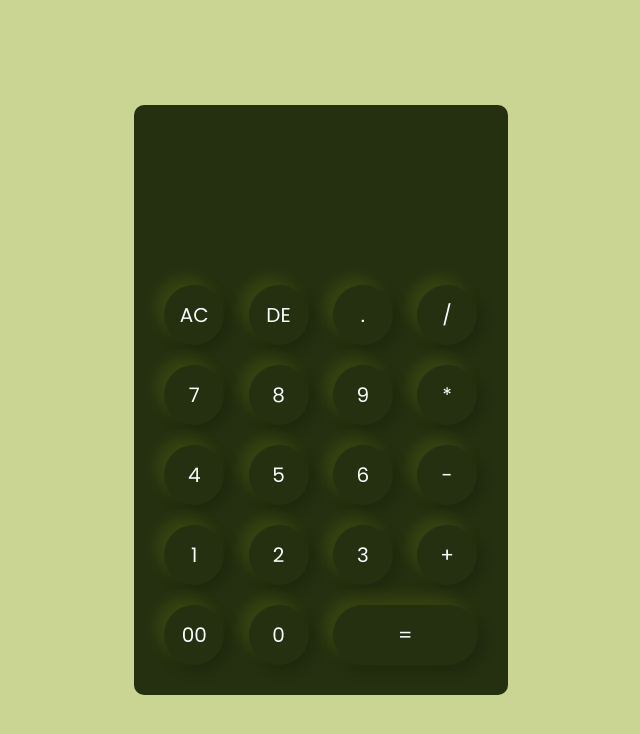
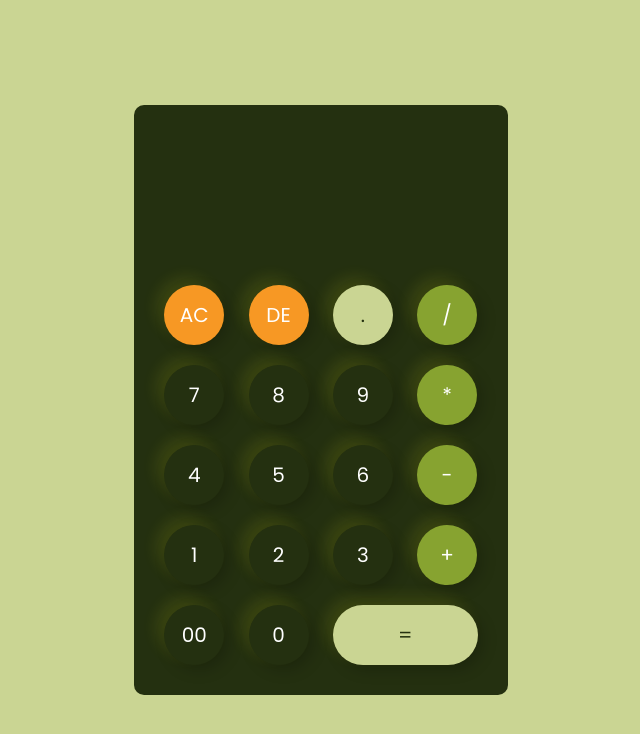
Before and after one commit to rdvlpr/vanilla-calculator, a plain HTML site: page index.html in a window 1280 px wide. Shown: the whole page, without its empty margins (319-959 px from the left). Drawn offline with Linux system fonts and the light colour scheme.

Commit message:
Styled HTML

```diff
--- a/index.html
+++ b/index.html
@@ -22,38 +22,42 @@
           <input type=" text" name="display" id="display">
         </div>
         <div>
-          <input type="button" value="AC" onclick="display.value = ''">
-          <input type="button" value="DE" onclick="display.value = display.value.toString().slice(0,-1)">
-          <input type="button" value="." onclick="display.value += '.'">
-          <input type="button" value="/" onclick="display.value += '/'">
+          <input type="button" value="AC" onclick="display.value = ''" class="all-clear">
+          <input type="button" value="DE" onclick="display.value = display.value.toString().slice(0,-1)" class="delete">
+          <input type="button" value="." onclick="display.value += '.'" class="decimal">
+          <input type="button" value="/" onclick="display.value += '/'" class="operation">
         </div>
 
         <div>
           <input type="button" value="7" onclick="display.value += '7'">
           <input type="button" value="8" onclick="display.value += '8'">
           <input type="button" value="9" onclick="display.value += '9'">
-          <input type="button" value="*" onclick="display.value += '*'">
+          <input type="button" value="*" onclick="display.value += '*'" class="operation">
         </div>
 
         <div>
           <input type="button" value="4" onclick="display.value += '4'">
           <input type="button" value="5" onclick="display.value += '5'">
           <input type="button" value="6" onclick="display.value += '6'">
-          <input type="button" value="-" onclick="display.value += '-'">
+          <input type="button" value="-" onclick="display.value += '-'" class="operation">
         </div>
 
         <div>
+          <div>
+
+          </div>
           <input type="button" value="1" onclick="display.value += '1'">
           <input type="button" value="2" onclick="display.value += '2'">
           <input type="button" value="3" onclick="display.value += '3'">
-          <input type="button" value="+" onclick="display.value += '+'">
+          <input type="button" value="+" onclick="display.value += '+'" class="operation">
         </div>
 
         <div>
           <input type="button" value="00" onclick="display.value += '00'">
           <input type="button" value="0" onclick="display.value += '0'">
-          <input type="button" value="=" class="equal-button" onclick="display.value += '='">
+          <input type="button" value="=" onclick="display.value = eval(display.value)" class="equal-button">
         </div>
+
       </form>
     </div>
 
--- a/src/styles.css
+++ b/src/styles.css
@@ -54,7 +54,24 @@ form .display input {
   border-radius: 50%;
 }
 
+.calculator form input.all-clear,
+.calculator form input.delete {
+  background: #f79824;
+  color: #ffffff;
+}
+
+.calculator form input.operation {
+  background-color: #87a330;
+}
+
 .calculator form input.equal-button {
+  color: #243010;
+  background-color: #cad593;
   width: 145px;
   border-radius: 50px;
 }
+
+.calculator form input.decimal {
+  color: #243010;
+  background: #cad593;
+}
```
